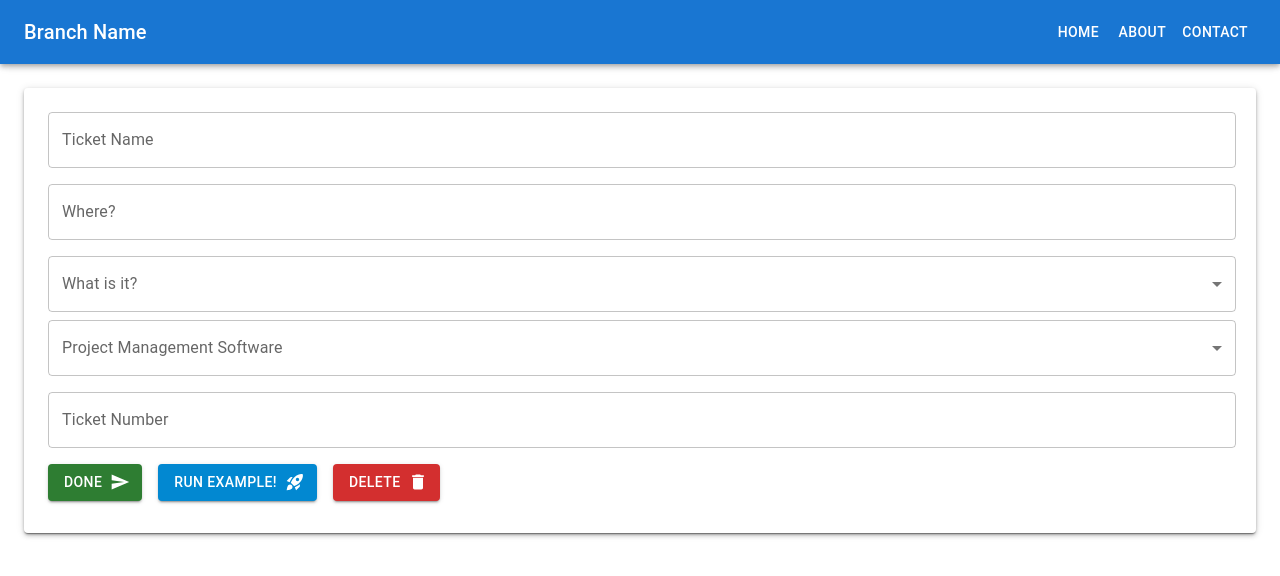
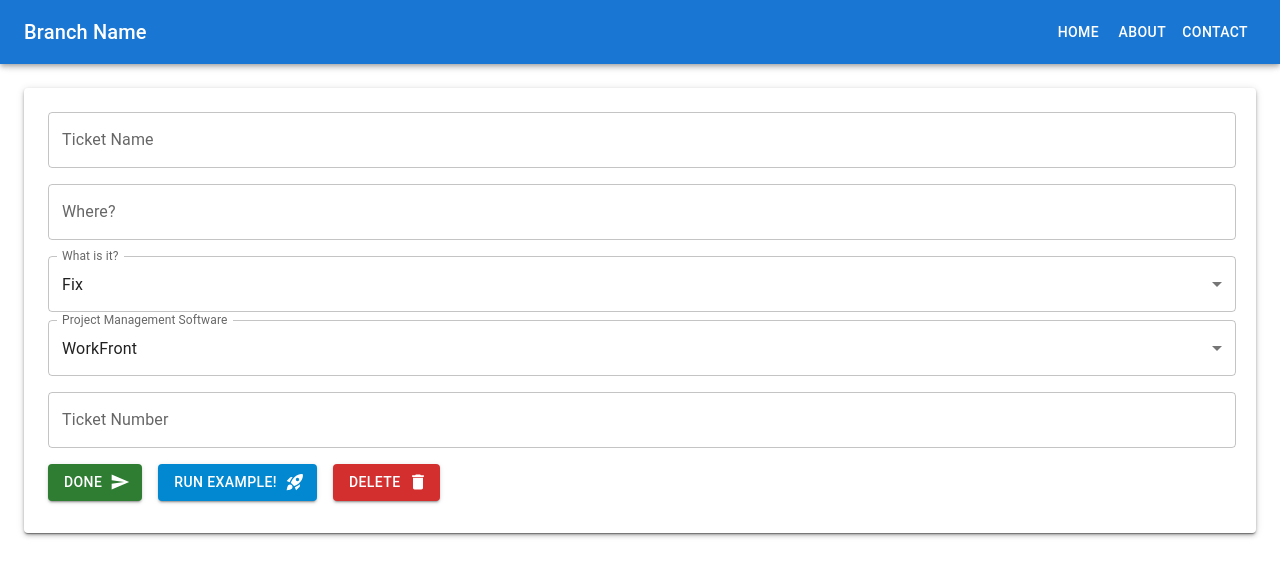
Before and after one commit to AlbertoSAP/NameBranchReact, a React (Create React App) app: page / in a window 1280 px wide. Shown: the top 576 px of the page. Built offline with nearby package versions, Linux system fonts and the light colour scheme.

Commit message:
enhance select component

```diff
--- a/src/Shared/SelectComponent.tsx
+++ b/src/Shared/SelectComponent.tsx
@@ -39,26 +39,25 @@ mapOption,
 selectLabel
  }) => {
   const theme = useTheme();
-  const [optioinSelected, setOptioinSelected] = React.useState<string[]>([]);
+  const [optioinSelected, setOptioinSelected] = React.useState<string[]>([mapOption[0].value]);
 
   const handleChange = (event: SelectChangeEvent<typeof optioinSelected>) => {
     const {
       target: { value },
     } = event;
+
     setOptioinSelected(
-      // On autofill we get a stringified value.
-      typeof value === 'string' ? value.split(',') : value,
+      typeof value === 'string' ? [value] : value,
     );
   };
 
   return (
     <div>
       <FormControl sx={{ width: '100%' }}>
-        <InputLabel id="demo-multiple-name-label">{selectLabel}</InputLabel>
+        <InputLabel id="selector-option-name-label">{selectLabel}</InputLabel>
         <Select
-          labelId="demo-multiple-name-label"
-          id="demo-multiple-name"
-          multiple
+          labelId="selector-option-name-label"
+          id="selector-option-name"
           value={optioinSelected}
           onChange={handleChange}
           input={<OutlinedInput label={selectLabel} />}
```
